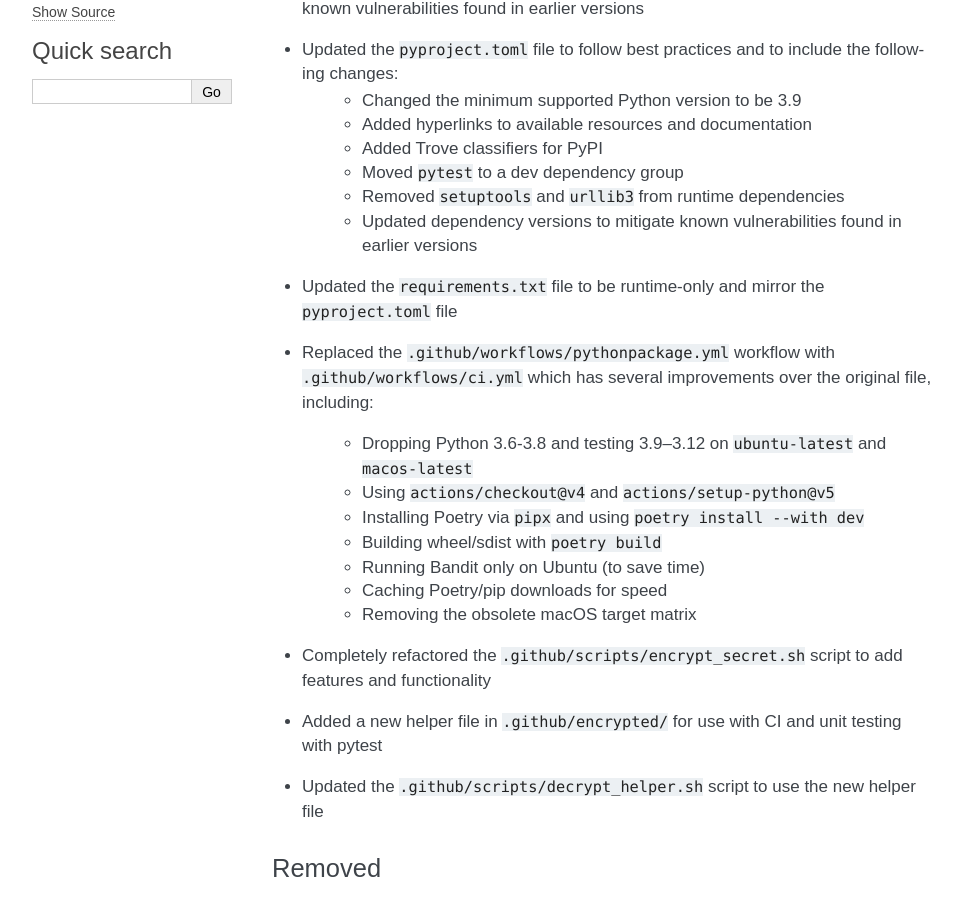
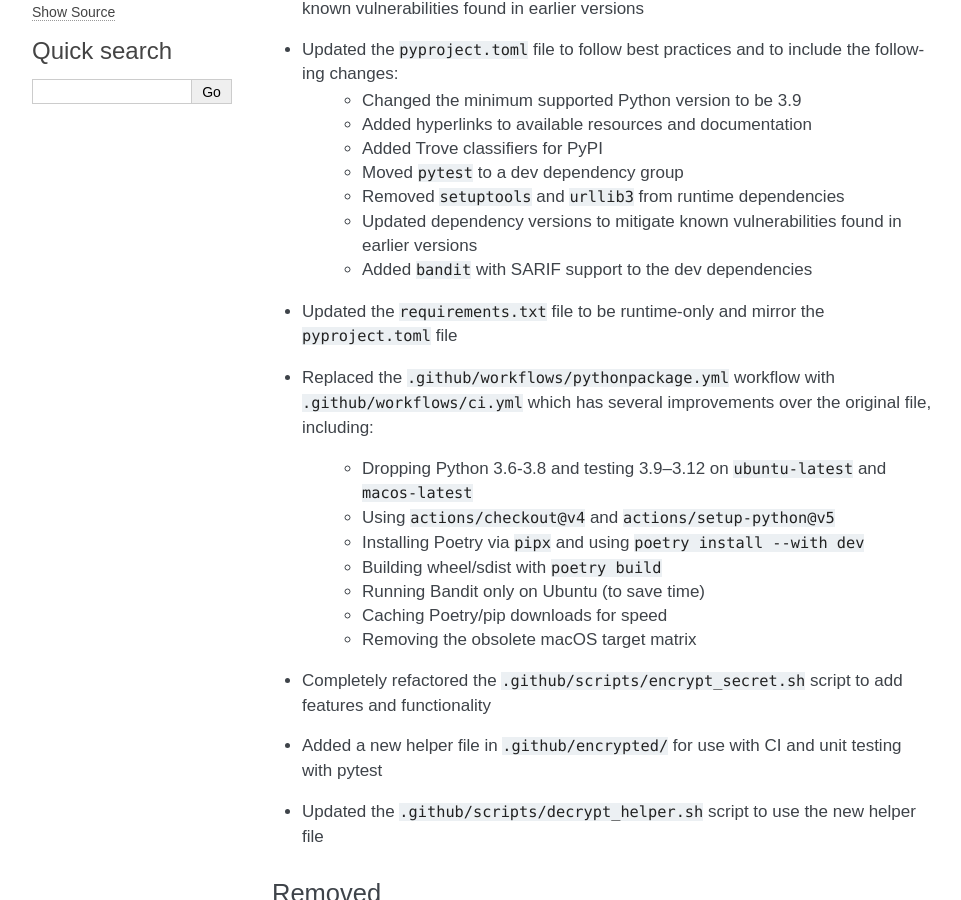
Before and after one commit to jeffshurtliff/salespyforce, a Sphinx documentation site: the page built from docs/changelog.rst, in a window 1280 px wide and 900 px high, scrolled down 925 px. Shown: the whole window, without its empty margins (148-1109 px from the left). Built offline with Sphinx 7.4.7, drawn with Linux system fonts in a browser that asks for light colours.

Commit message:
Updated pyproject.toml and ci.yml to support SARIF format with Bandit

```diff
--- a/docs/changelog.rst
+++ b/docs/changelog.rst
@@ -39,6 +39,7 @@ General
     * Moved ``pytest`` to a dev dependency group
     * Removed ``setuptools`` and ``urllib3`` from runtime dependencies
     * Updated dependency versions to mitigate known vulnerabilities found in earlier versions
+    * Added ``bandit`` with SARIF support to the dev dependencies
 * Updated the ``requirements.txt`` file to be runtime-only and mirror the ``pyproject.toml`` file
 * Replaced the ``.github/workflows/pythonpackage.yml`` workflow with ``.github/workflows/ci.yml``
   which has several improvements over the original file, including:
--- a/pyproject.toml
+++ b/pyproject.toml
@@ -48,6 +48,7 @@ include = ["LICENSE", "README.md"]
 
 [tool.poetry.group.dev.dependencies]
 pytest = "^7.2"
+bandit = { version = "^1.7.8", extras = ["sarif"] }
 # Sphinx = "^7.0"
 # sphinxcontrib-applehelp = ">=1.0.2"
 # sphinxcontrib-devhelp = ">=1.0.2"
```
Also changed, not shown: 2 other files.
